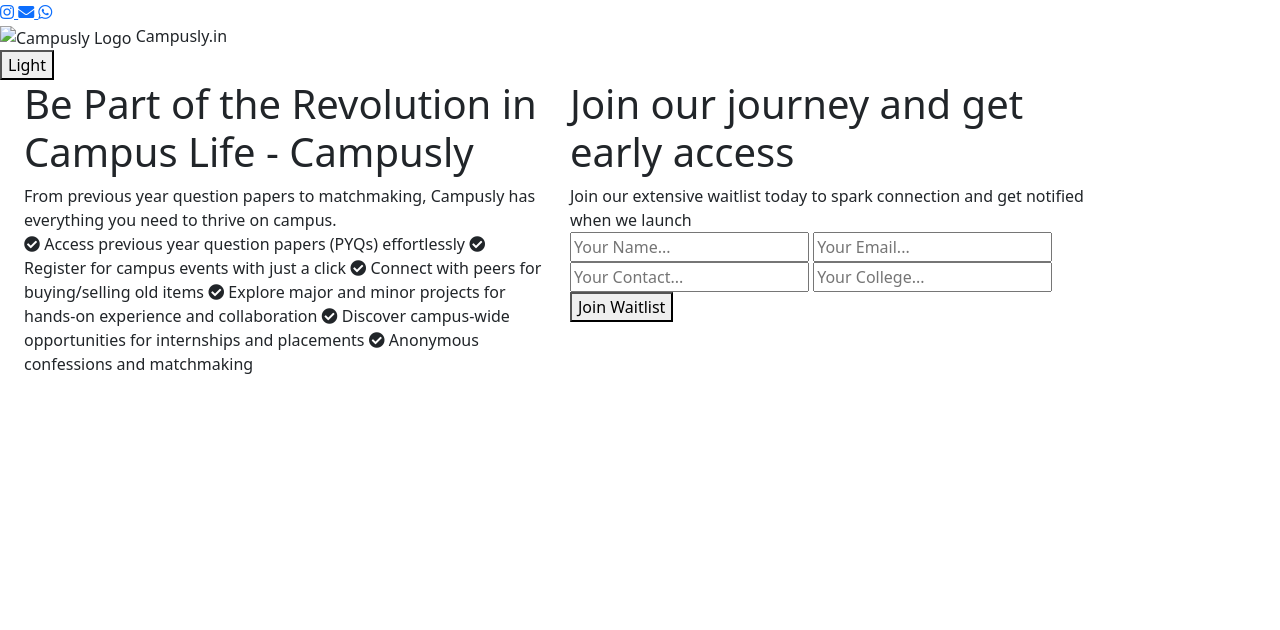
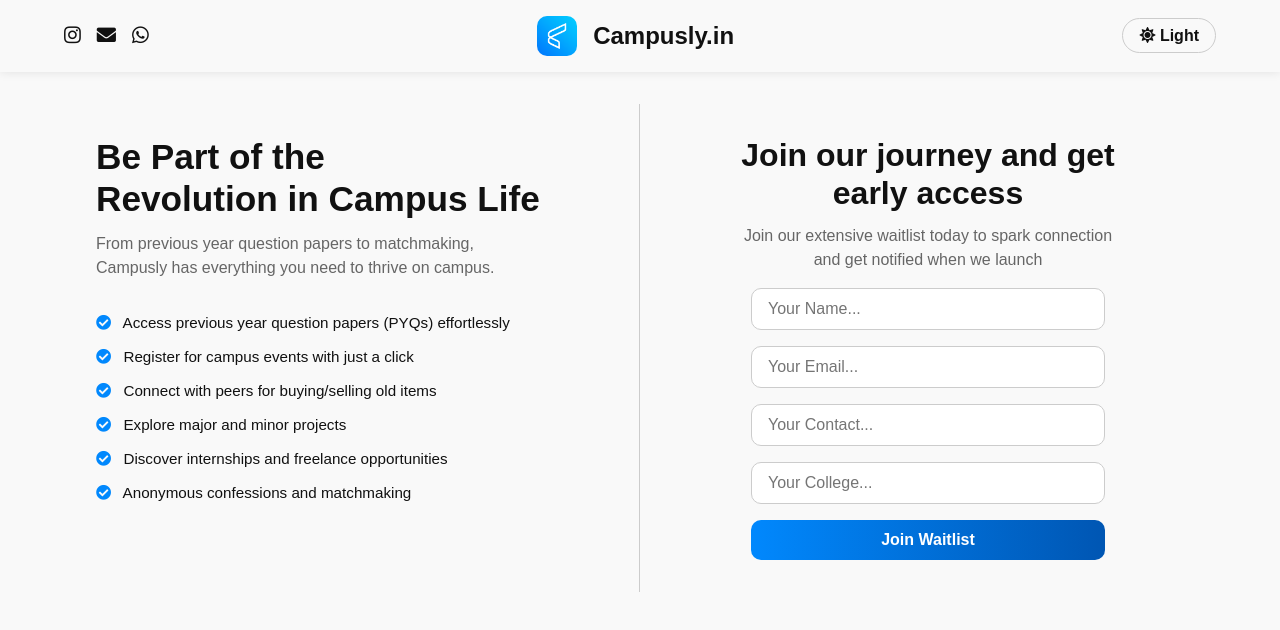
Before and after one commit to meinhoonharsh/Coming-Soon-Campusly, a plain HTML site: page index.html in a window 1280 px wide. Drawn offline with nearby package versions, Linux system fonts and the light colour scheme.

Commit message:
Updated CSS for light

```diff
--- a/index.html
+++ b/index.html
@@ -13,7 +13,179 @@
       href="https://cdn.jsdelivr.net/npm/bootstrap@5.0.0-beta2/dist/css/bootstrap.min.css"
     />
   </head>
-  <body class="dark">
+
+  <style>
+    * {
+      margin: 0;
+      padding: 0;
+      box-sizing: border-box;
+    }
+
+    /* Color Pallete for Dark Mode and Light Mode */
+    /* root when body has light class */
+    :root body.light {
+      --bg: #f9f9f9;
+      --primarytext: #111;
+      --secondarytext: #666;
+      --accent: #0188fd;
+      --accent-hover: #0056b3;
+    }
+
+    /* root when body has dark class */
+    :root body.dark {
+      --bg: #15131f;
+      --primarytext: #f9f9f9;
+      --secondarytext: #ccc;
+      --accent: #0188fd;
+      --accent-hover: #0056b3;
+    }
+
+    body {
+      background-color: var(--bg);
+      color: var(--primarytext);
+      font-family: "Poppins", sans-serif;
+    }
+
+    header {
+      display: flex;
+      justify-content: space-between;
+      align-items: center;
+      padding: 1rem 5%;
+      box-shadow: 0 0 10px rgba(0, 0, 0, 0.1);
+    }
+
+    .social-icons {
+      display: flex;
+      gap: 1rem;
+    }
+
+    .social-icons a,
+    .social-icons a:visited,
+    .social-icons a:active {
+      color: var(--primarytext);
+      font-size: 1.2rem;
+    }
+
+    .social-icons a:hover {
+      color: var(--accent);
+    }
+
+    .logo {
+      display: flex;
+      align-items: center;
+    }
+
+    .logo img {
+      width: 40px;
+      height: 40px;
+      border-radius: 10px;
+      margin-right: 1rem;
+    }
+
+    .logo span {
+      font-size: 1.5rem;
+      font-weight: 600;
+    }
+
+    .theme span {
+      padding: 0.5rem 1rem;
+      border-radius: 20px;
+      font-weight: 600;
+      background: none;
+      border: 1px solid #ccc;
+      cursor: pointer;
+      color: var(--primarytext);
+    }
+
+    .main {
+      width: 90%;
+      margin: 0 auto;
+      margin-top: 2rem;
+    }
+
+    .left {
+      padding: 2rem;
+      border-right: 1px solid #ccc;
+    }
+
+    .left h1 {
+      font-size: 2.2rem;
+      color: var(--primarytext);
+      font-weight: 600;
+      margin-bottom: 0.7rem;
+    }
+
+    .left span {
+      font-size: 1rem;
+      color: var(--secondarytext);
+      margin-bottom: 2rem;
+    }
+
+    .features {
+      margin-top: 2rem;
+    }
+
+    .features span {
+      display: block;
+      font-size: 0.95rem;
+      color: var(--primarytext);
+      margin-bottom: 0.7rem;
+    }
+
+    .features span i {
+      color: var(--accent);
+      margin-right: 0.5rem;
+    }
+
+    .right {
+      padding: 2rem;
+      text-align: center;
+      max-width: 450px;
+      margin: 0 auto;
+    }
+
+    .right h1 {
+      font-size: 2rem;
+      color: var(--primarytext);
+      font-weight: 600;
+      margin-bottom: 0.7rem;
+    }
+
+    .right span {
+      font-size: 1rem;
+      color: var(--secondarytext);
+      margin-bottom: 2rem;
+    }
+
+    form {
+      margin-top: 1rem;
+      padding: 0 1rem;
+    }
+
+    form div {
+      display: flex;
+      flex-direction: column;
+      gap: 1rem;
+    }
+
+    input {
+      padding: 0.5rem 1rem;
+      border: 1px solid #ccc;
+      border-radius: 10px;
+      outline: none;
+    }
+
+    button {
+      padding: 0.5rem 1rem;
+      border: none;
+      border-radius: 10px;
+      background: linear-gradient(to right, var(--accent), var(--accent-hover));
+      color: white;
+      font-weight: 600;
+      cursor: pointer;
+    }
+  </style>
+  <body class="light">
     <header>
       <div class="social-icons">
         <a href="https://instagram.com/campusly.in">
@@ -33,16 +205,19 @@
       </div>
 
       <div class="theme">
-        <button>Light</button>
+        <span>
+          <i class="fas fa-sun"></i>
+          Light
+        </span>
       </div>
     </header>
 
-    <div class="main row container">
+    <div class="main row">
       <div class="left col-md-6">
-        <h1>Be Part of the Revolution in Campus Life - Campusly</h1>
+        <h1>Be Part of the <br />Revolution in Campus Life</h1>
         <span>
-          From previous year question papers to matchmaking, Campusly has
-          everything you need to thrive on campus.
+          From previous year question papers to matchmaking,<br />
+          Campusly has everything you need to thrive on campus.
         </span>
 
         <div class="features">
@@ -60,12 +235,11 @@
           </span>
           <span>
             <i class="fas fa-check-circle"></i>
-            Explore major and minor projects for hands-on experience and
-            collaboration
+            Explore major and minor projects
           </span>
           <span>
             <i class="fas fa-check-circle"></i>
-            Discover campus-wide opportunities for internships and placements
+            Discover internships and freelance opportunities
           </span>
           <span>
             <i class="fas fa-check-circle"></i>
```
Also changed, not shown: logo.png (added).
